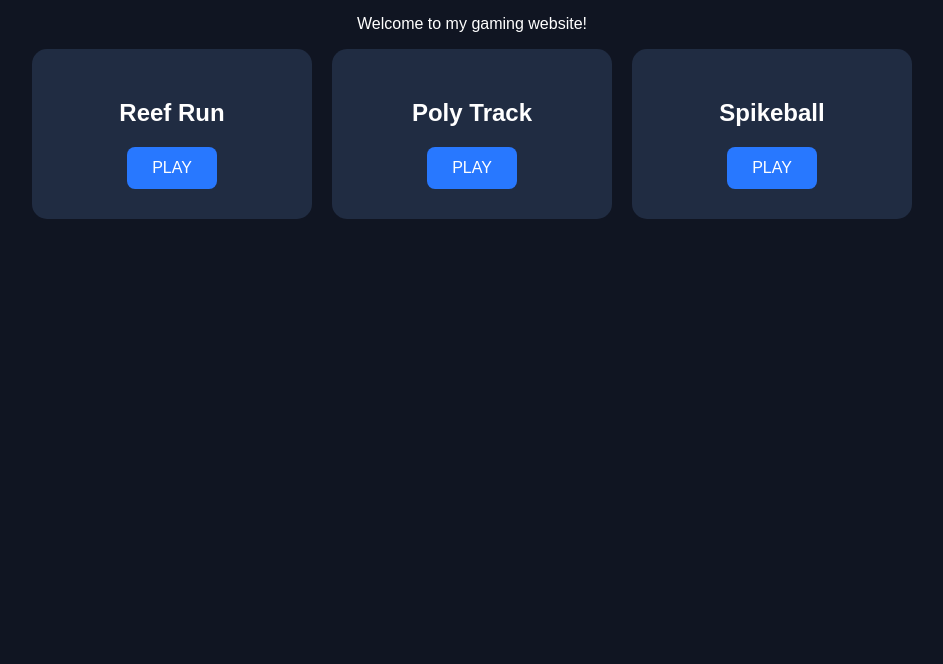
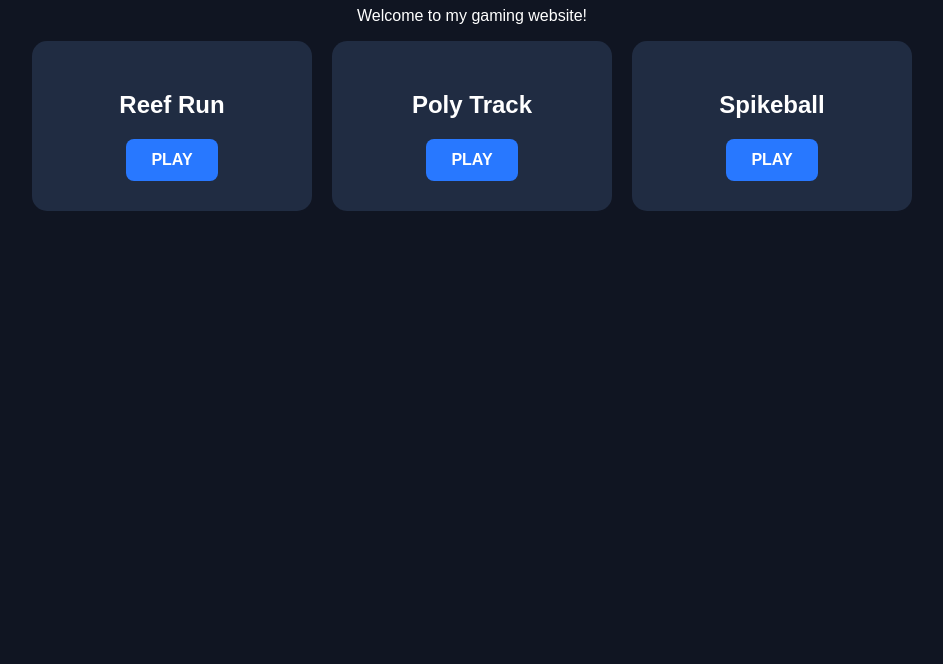
Before and after one commit to bananathing123/website, a plain HTML site: page index.html in a window 1280 px wide. Shown: the part 136-800 px from the top of the page, without its empty margins (168-1111 px from the left). Drawn offline with Linux system fonts and the light colour scheme.

Commit message:
Refactor HTML structure and styling for games section

```diff
--- a/index.html
+++ b/index.html
@@ -3,27 +3,41 @@
 <html>
 <head>
 <title>My Games</title>
+<meta name="viewport" content="width=device-width, initial-scale=1">
+
 <style>
 body {
   background: #101522;
   color: white;
-  font-family: Arial;
+  font-family: Arial, sans-serif;
   text-align: center;
   padding: 30px;
+  margin: 0;
 }
-h1 { font-size: 45px; }
+
+h1 {
+  font-size: 45px;
+}
+
 .games {
   display: flex;
   flex-wrap: wrap;
   justify-content: center;
   gap: 20px;
 }
+
 .game {
   background: #202c42;
   padding: 30px;
   border-radius: 15px;
   width: 220px;
+  transition: transform 0.2s;
 }
+
+.game:hover {
+  transform: translateY(-5px);
+}
+
 a {
   display: inline-block;
   background: #2878ff;
@@ -31,9 +45,15 @@ a {
   padding: 12px 25px;
   border-radius: 8px;
   text-decoration: none;
+  font-weight: bold;
+}
+
+a:hover {
+  background: #145bd1;
 }
 </style>
 </head>
+
 <body>
 
 <h1>🎮 MY GAMES</h1>
@@ -57,5 +77,6 @@ a {
   </div>
 
 </div>
+
 </body>
 </html>
```
Lines whose indentation alone changed are shown as unchanged.
